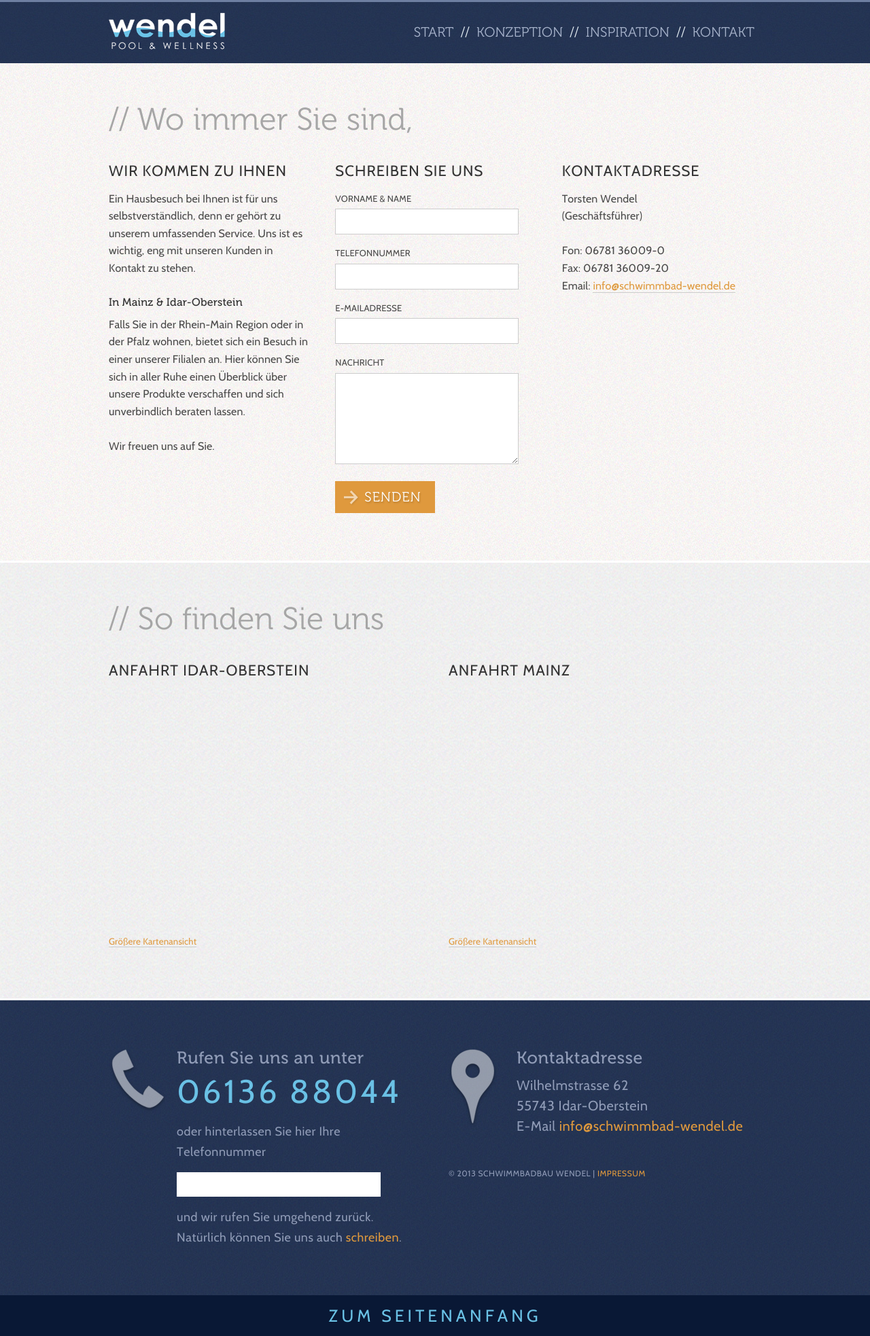
After one commit to opoloo/androidicons-website, a PHP site: page /kontakt.php in a window 1280 px wide. The commit adds this page. Shown: the whole page at 68% size. Run offline with PHP 8.4, Linux system fonts and the light colour scheme; data that the repository does not hold is empty; some libraries are stand-ins or nearby versions.

Commit message:
Aufbau Kontaktseite, Polish Konzeption

```diff
--- a/includes/header.inc.php
+++ b/includes/header.inc.php
@@ -61,9 +61,9 @@ $(function() {
 			</div>
 			<div id="nav">
 				<ul>
-					<li><a href="index.php">Start</a> //</li>
-					<li><a href="konzeption.php">Konzeption</a> //</li>
-					<li><a href="inspiration.php">Inspiration</a> //</li>
+					<li><a href="index.php">Start</a>//</li>
+					<li><a href="konzeption.php">Konzeption</a>//</li>
+					<li><a href="inspiration.php">Inspiration</a>//</li>
 					<li><a href="kontakt.php">Kontakt</a></li>
 				</ul>
 			</div>
--- /dev/null
+++ b/kontakt.php
@@ -0,0 +1,110 @@
+<? require_once('includes/header.inc.php'); ?>
+
+<div id="header">
+
+</div>
+<!-- End Header -->
+<!-- Begin Content -->
+<div class="bg-hell">
+    <div class="container">
+        <div class="row">
+            <div class="col span12">
+                <h1>// Wo immer Sie sind,</h1>
+            </div>
+        </div>
+        <div class="row">
+            <div class="col span4">
+                <h2>Wir kommen zu Ihnen</h2>
+                <p>Ein Hausbesuch bei Ihnen ist für uns selbstverständlich, denn er gehört zu unserem umfassenden Service. Uns ist es wichtig, eng mit unseren Kunden in Kontakt zu stehen.</p>
+                <br/>
+                <h3>In Mainz & Idar-Oberstein</h3>
+                <p>Falls Sie in der Rhein-Main Region oder in der Pfalz wohnen, bietet sich ein Besuch in einer unserer Filialen an. Hier können Sie sich in aller Ruhe einen Überblick über unsere Produkte verschaffen und sich unverbindlich beraten lassen.
+                </p><br/>
+                <p>Wir freuen uns auf Sie.</p>
+            </div>
+            <div class="col span4">
+                <h2>Schreiben Sie uns</h2>
+                <?php
+                        if(($send=="1") && (isset($err_text))) {
+                            echo "<div class=\"errors\"><h4>Bitte korrigieren Sie folgende Angaben:</h4>";
+                            echo "<ul>";
+                            echo "$err_text</ul></div>";
+                        }
+                        if(($send!="1") || (isset($err_text))) {
+                        ?>
+                    <form action="<?php echo $_SERVER['PHP_SELF']; ?>#contact" method="post" name="mailform" id="mailform" class="mailform">
+                        <p>
+                            <label for="fromname">Vorname & Name</label>
+                            <input class="validate[required] input" type="text" name="fromname" id="fromname"  value="<?= $from_name; ?>" />
+                        </p>
+                        <p>
+                            <label for="fromtelefon">Telefonnummer</label>
+                            <input class="validate[required] input" type="text" name="fromtelefon" id="fromtelefon"  value="<?= $from_telefon; ?>" />
+                        </p>
+                        <p>
+                            <label for="frommail">E-Mailadresse</label>
+                            <input class="validate[required] input" type="text" name="frommail" id="frommail"  value="<?= $from_mail; ?>" />
+                        </p>
+                        <p>
+                            <label for="mailtext">Nachricht</label>
+                            <textarea  rows="6" name="mailtext" id="mailtext"><?= $mail_text; ?></textarea>
+                        </p>
+                        <input type="hidden" value="1" name="s" />
+                        <button class="submit" type="submit"><span>Senden</span></button>
+                    </form>
+                    <?php
+                } else {
+                    $header="From: $from_name <$from_mail>\n";
+                    $header.="Reply-To: $from_mail\n";
+                    $header.="X-Mailer: PHP-FormMailer\n";
+                    $header.="Content-Type: text/plain; charset=UTF-8";
+                    $mail_date=gmdate("D, d M Y H:i:s")." +0000";
+                    $send=0;
+                    if(@mail($mail_to,$mail_subject,$mail_text,$header))
+                    {
+                        echo "<p><b>Ihre E-Mail wurde erfolgreich versendet. Vielen Dank.</b></p>";
+                        echo "<p><a href=\"".$_SERVER['PHP_SELF']."\">Zur&uuml;ck zur Startseite</a></p>";
+                    }else{
+                        echo "<p><b>Beim Versenden der E-Mail ist ein Fehler aufgetreten!</b></p>";
+                        echo "<p><a href=\"".$_SERVER['PHP_SELF']."?from_name=$from_name&from_mail=$from_mail&from_telefon=$from_telefon&mail_subject=$mail_subject&mail_text=";
+                        echo urlencode($mail_text)."\">Zur&uuml;ck zur Seite</a></p>";
+                    }
+                }
+                ?>
+            </div>
+            <div class="col span4">
+                <h2>Kontaktadresse</h2>
+                <p>Torsten Wendel<br/>
+                (Geschäftsführer)<br/><br/>
+
+                Fon: 06781 36009-0<br/>
+                Fax: 06781 36009-20 <br/>
+                Email: <script type="text/javascript">eval(decodeURIComponent('%64%6f%63%75%6d%65%6e%74%2e%77%72%69%74%65%28%27%3c%61%20%68%72%65%66%3d%5c%22%6d%61%69%6c%74%6f%3a%69%6e%66%6f%40%73%63%68%77%69%6d%6d%62%61%64%2d%77%65%6e%64%65%6c%2e%64%65%5c%22%3e%69%6e%66%6f%40%73%63%68%77%69%6d%6d%62%61%64%2d%77%65%6e%64%65%6c%2e%64%65%3c%5c%2f%61%3e%27%29%3b'))</script>
+
+                </p>
+            </div>
+        </div>
+    </div>
+</div>
+<div class="bg-dunkel">
+    <div class="container">
+        <div class="row">
+            <div class="col span12">
+                <h1>// So finden Sie uns</h1>
+            </div>
+        </div>
+        <div class="row">
+            <div class="col span6">
+                <h2>Anfahrt Idar-Oberstein</h2>
+                <iframe width="425" height="350" frameborder="0" scrolling="no" marginheight="0" marginwidth="0" src="https://maps.google.de/maps?f=q&amp;source=s_q&amp;hl=de&amp;geocode=&amp;q=Wendel+Schwimmbadbau,+Wilhelmstra%C3%9Fe,+Idar-Oberstein&amp;aq=0&amp;oq=wendel+schwimm&amp;sll=51.175806,10.454119&amp;sspn=9.289357,20.808105&amp;t=h&amp;ie=UTF8&amp;hq=Wendel+Schwimmbadbau,&amp;hnear=Wilhelmstra%C3%9Fe,+Oberstein+55743+Idar-Oberstein,+Rheinland-Pfalz&amp;ll=49.702513,7.335062&amp;spn=0.018707,0.040641&amp;z=14&amp;iwloc=A&amp;cid=27701883225859051&amp;output=embed"></iframe><br /><small><a href="https://maps.google.de/maps?f=q&amp;source=embed&amp;hl=de&amp;geocode=&amp;q=Wendel+Schwimmbadbau,+Wilhelmstra%C3%9Fe,+Idar-Oberstein&amp;aq=0&amp;oq=wendel+schwimm&amp;sll=51.175806,10.454119&amp;sspn=9.289357,20.808105&amp;t=h&amp;ie=UTF8&amp;hq=Wendel+Schwimmbadbau,&amp;hnear=Wilhelmstra%C3%9Fe,+Oberstein+55743+Idar-Oberstein,+Rheinland-Pfalz&amp;ll=49.702513,7.335062&amp;spn=0.018707,0.040641&amp;z=14&amp;iwloc=A&amp;cid=27701883225859051" style="text-align:left">Größere Kartenansicht</a></small>
+            </div>
+            <div class="col span6">
+                <h2>Anfahrt Mainz</h2>
+                <iframe width="425" height="350" frameborder="0" scrolling="no" marginheight="0" marginwidth="0" src="https://maps.google.de/maps?f=q&amp;source=s_q&amp;hl=de&amp;geocode=&amp;q=Am+Schleifweg+15,+Mainz&amp;aq=0&amp;oq=am+schleifweg+15&amp;sll=49.704167,7.335048&amp;sspn=0.018707,0.040641&amp;t=h&amp;ie=UTF8&amp;hq=&amp;hnear=Am+Schleifweg+15,+55128+Mainz,+Rheinland-Pfalz&amp;z=14&amp;ll=49.96801,8.24074&amp;output=embed"></iframe><br /><small><a href="https://maps.google.de/maps?f=q&amp;source=embed&amp;hl=de&amp;geocode=&amp;q=Am+Schleifweg+15,+Mainz&amp;aq=0&amp;oq=am+schleifweg+15&amp;sll=49.704167,7.335048&amp;sspn=0.018707,0.040641&amp;t=h&amp;ie=UTF8&amp;hq=&amp;hnear=Am+Schleifweg+15,+55128+Mainz,+Rheinland-Pfalz&amp;z=14&amp;ll=49.96801,8.24074" style="text-align:left">Größere Kartenansicht</a></small>
+            </div>
+        </div>
+	</div>
+</div>
+<!-- End Content -->
+
+<? require_once('includes/footer.inc.php'); ?>
--- a/stylesheets/output.css
+++ b/stylesheets/output.css
@@ -406,6 +406,10 @@ body {
     height: 500px;
     width: 960px; }
 
+.bg-dunkel a, .bg-hell a, iframe a {
+  color: #DF993D;
+  border-bottom: 1px solid #ccc; }
+
 .container h1 {
   font-family: 'Museo300Regular';
   font-size: 46px;
@@ -420,6 +424,15 @@ body {
   color: #333;
   font-size: 22px;
   margin: 20px 0px 15px 0px; }
+.container h2.erstkontakt {
+  background: url("../images/ic_erstkontakt.png") 0px 0px no-repeat;
+  padding: 2px 0 2px 40px; }
+.container h2.aufmass {
+  background: url("../images/ic_aufmass.png") 0px 0px no-repeat;
+  padding: 2px 0 2px 40px; }
+.container h2.entwurf {
+  background: url("../images/ic_entwurf.png") 0px 0px no-repeat;
+  padding: 2px 0 2px 40px; }
 .container h3 {
   font-family: 'Museo300Medium';
   font-weight: normal;
@@ -446,6 +459,27 @@ body {
 .container .center {
   width: 100%;
   text-align: center; }
+.container label {
+  display: block;
+  text-transform: uppercase;
+  font-size: 13px; }
+.container input {
+  margin: 2px 0px 15px 0px;
+  border: none;
+  padding: 9px;
+  width: 270px;
+  font-size: 16px;
+  color: #494949;
+  border: 1px solid #ccc; }
+.container textarea {
+  margin: 2px 0px 15px 0px;
+  border: none;
+  padding: 9px;
+  width: 270px;
+  font-size: 16px;
+  color: #494949;
+  font-family: 'CabinRegular';
+  border: 1px solid #ccc; }
 
 .bg-hell, .bg-dunkel {
   padding: 60px 0px;
@@ -472,7 +506,7 @@ body {
 .bg-hell.inspiration.hotel {
   background: url("../images/bg_hotelbad.jpg") top center no-repeat; }
 
-a.button-orange {
+a.button-orange, button.submit {
   font-family: 'Museo300Regular';
   background: url("../images/ic_arrow_right.png") 12px 13px no-repeat #df993d;
   color: #fff;
@@ -482,9 +516,13 @@ a.button-orange {
   display: inline-block;
   margin: 40px 0 0 0;
   text-transform: uppercase;
-  text-shadow: 1px 2px 3px rgba(0, 0, 0, 0.2); }
-  a.button-orange:hover {
+  text-shadow: 1px 2px 3px rgba(0, 0, 0, 0.2);
+  border: none; }
+  a.button-orange:hover, button.submit:hover {
     background-color: #db8d27; }
+
+button.submit {
+  margin: 10px 0 0 0; }
 
 #footer {
   padding: 70px 0 0 0;
```
Also changed, not shown: konzeption.php (+19 -8 lines), stylesheets/style.css.scss (+48 -1 lines), images/ic_aufmass.png (added), images/ic_entwurf.png (added), images/ic_erstkontakt.png (added), images/illu_entwurf.png, 3 other files.
